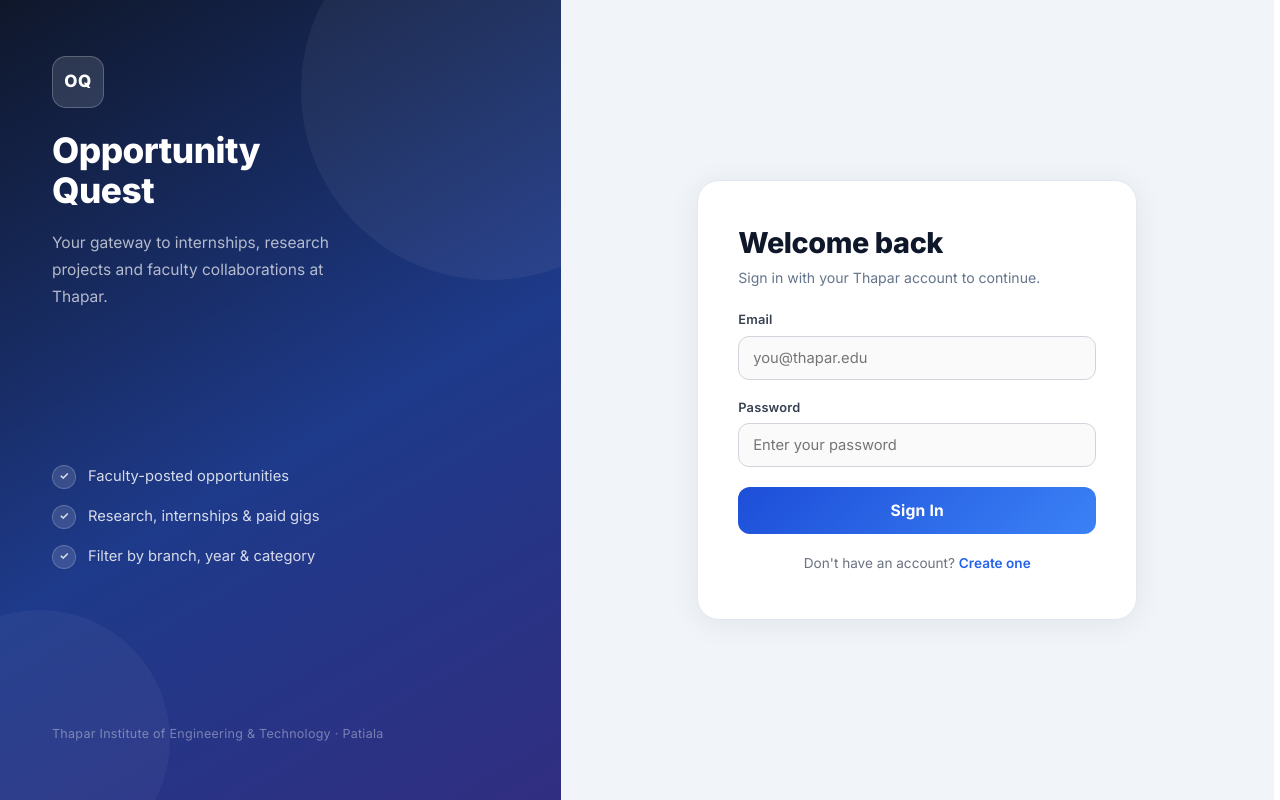
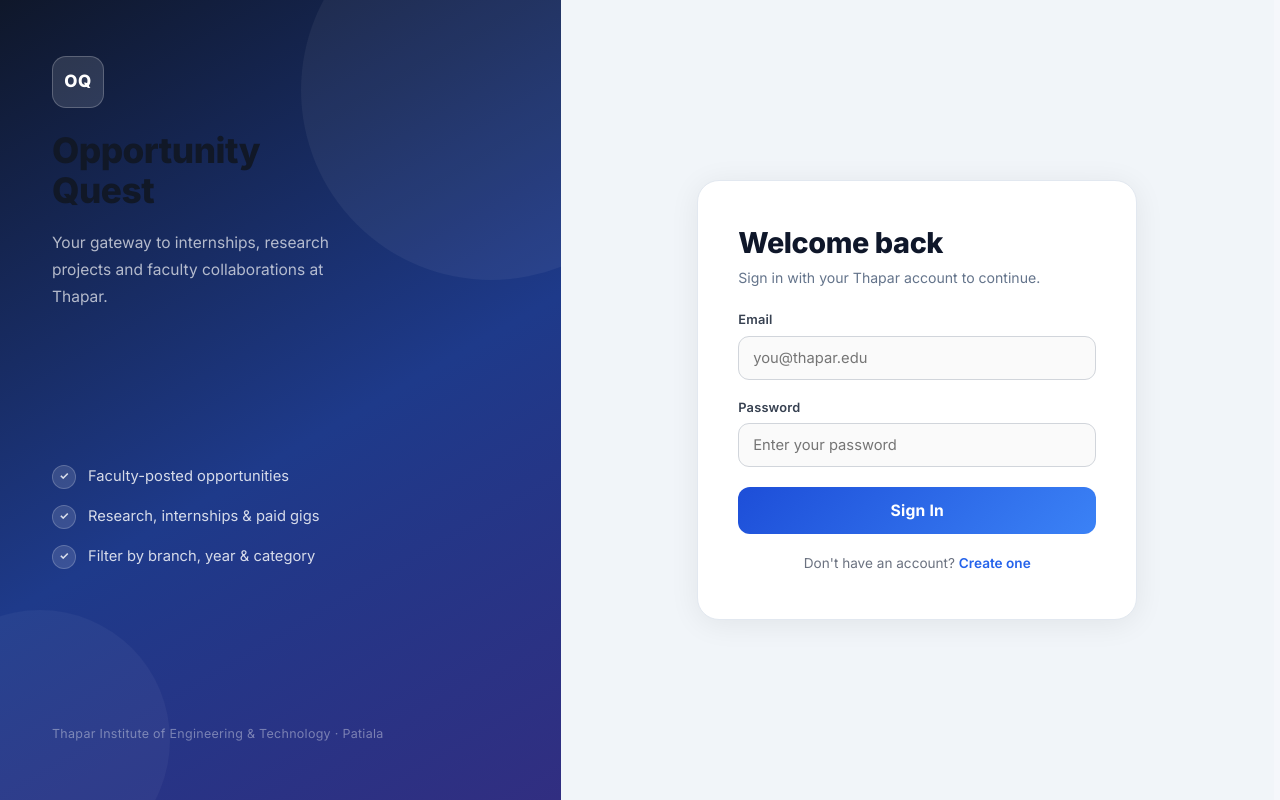
Before and after one commit to AgrimVerma11/OpportunityQuest, a React (Vite) app in the folder frontend/: page / in a window 1280 px wide. Built offline with nearby package versions, Linux system fonts and the light colour scheme; no server answers.

Commit message:
feat: mount confirm provider and load base styles

```diff
--- a/frontend/src/main.jsx
+++ b/frontend/src/main.jsx
@@ -1,10 +1,14 @@
 import { createRoot } from 'react-dom/client'
+import './tokens.css'
 import './global.css'
 import App from './App.jsx'
 import { BrowserRouter } from 'react-router-dom'
+import { ConfirmProvider } from './components/ConfirmProvider.jsx'
 
 createRoot(document.getElementById('root')).render(
   <BrowserRouter>
-    <App/>
+    <ConfirmProvider>
+      <App/>
+    </ConfirmProvider>
   </BrowserRouter>
 )
```
